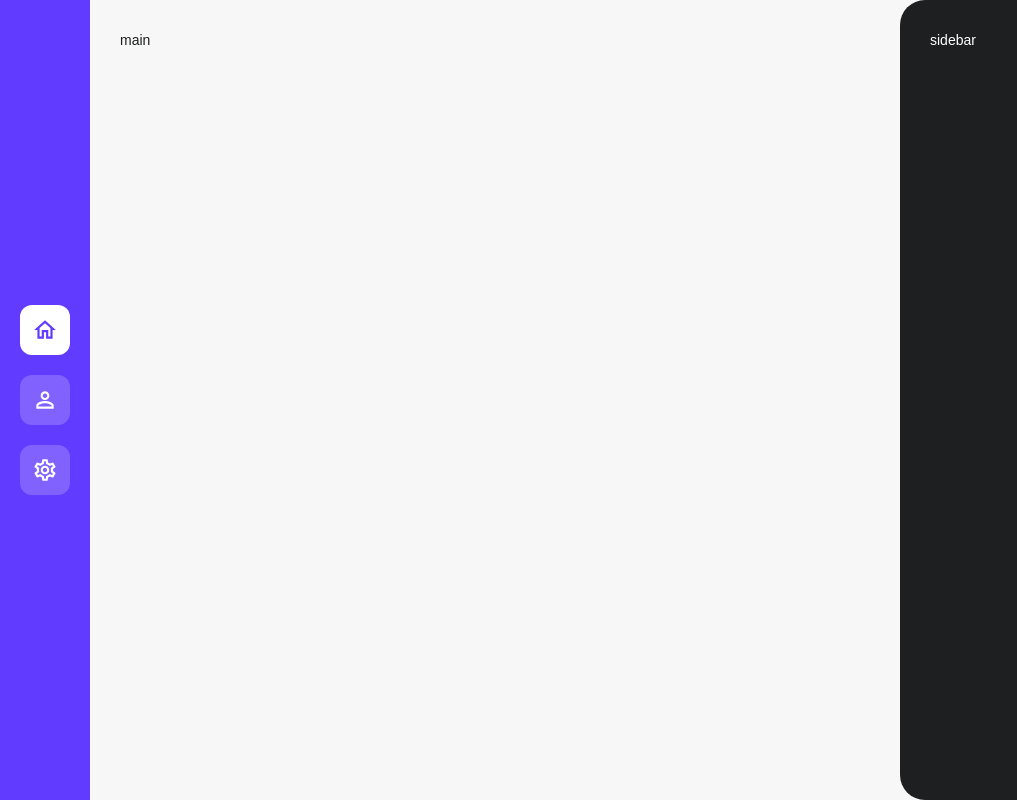
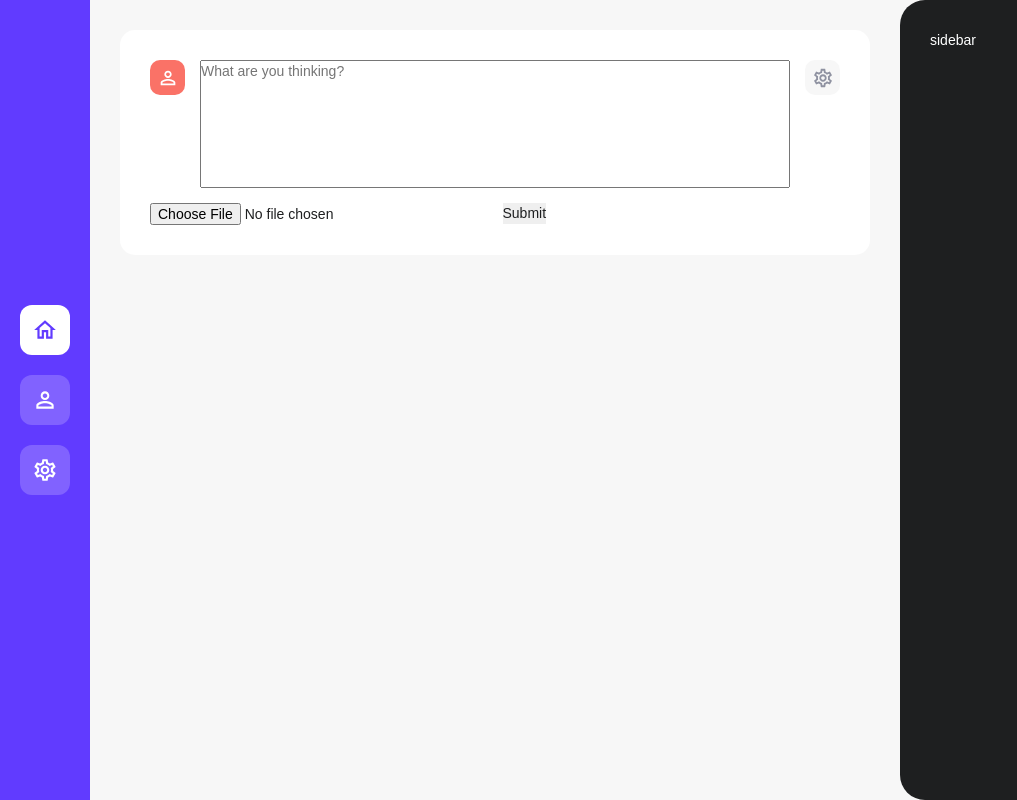
Before and after one commit to kyle-lambert/gamer-social-network, a React app in the folder client/: page /home in a window 1280 px wide. Shown: the whole page, without its empty margins (0-1017 px from the left). Built offline with nearby package versions, Linux system fonts and the light colour scheme.

Commit message:
Started on styles for new post form. Removed cursor styles from cube icon

```diff
--- a/client/src/components/cube-icon/cube-icon.scss
+++ b/client/src/components/cube-icon/cube-icon.scss
@@ -6,7 +6,6 @@
   align-items: center;
   width: 50px;
   height: 50px;
-  cursor: pointer;
 
   &[data-size="small"] {
     width: 35px;
@@ -18,6 +17,10 @@
     width: 50px;
     height: 50px;
     border-radius: 12px;
+  }
+
+  &[data-cube-color="white"] {
+    background-color: $white;
   }
 
   &[data-cube-color="grey"] {
--- /dev/null
+++ b/client/src/components/new-post/new-post.js
@@ -0,0 +1,35 @@
+import React from "react";
+import "./new-post.scss";
+
+import CubeIcon from "../../components/cube-icon/cube-icon";
+
+function NewPost(props) {
+  return (
+    <div className="new-post">
+      <form action="" className="new-post__form">
+        <div className="new-post__avatar">
+          <CubeIcon
+            name="personOutline"
+            fillColor="white"
+            cubeColor="secondary"
+          />
+        </div>
+        <textarea
+          rows="6"
+          placeholder="What are you thinking?"
+          className="new-post__textarea"></textarea>
+        <div className="new-post__dropdown">
+          <CubeIcon name="settings" />
+        </div>
+        <div className="new-post__upload">
+          <input type="file" className="new-post__input" />
+        </div>
+        <div className="new-post__submit">
+          <button className="new-post__btn">Submit</button>
+        </div>
+      </form>
+    </div>
+  );
+}
+
+export default NewPost;
--- /dev/null
+++ b/client/src/components/new-post/new-post.scss
@@ -0,0 +1,45 @@
+@import "../../scss/base/variables";
+
+.new-post {
+  padding: 30px;
+  background-color: $white;
+  border-radius: 15px;
+
+  &__form {
+    display: grid;
+    column-gap: 15px;
+    row-gap: 15px;
+    grid-template-columns: auto 1fr 1fr auto;
+    grid-template-rows: auto auto;
+  }
+
+  &__avatar {
+    grid-column: 1 / 2;
+    grid-row: 1 / 2;
+  }
+
+  &__textarea {
+    grid-column: 2 / 4;
+    grid-row: 1 / 2;
+    resize: none;
+    outline: none;
+    overflow: auto;
+    // border: none;
+    width: 100%;
+  }
+
+  &__dropdown {
+    grid-column: 4 / 5;
+    grid-row: 1 / 2;
+  }
+
+  &__upload {
+    grid-column: 1 / 3;
+    grid-row: 2 / 3;
+  }
+
+  &__submit {
+    grid-column: 3 / 5;
+    grid-row: 2 / 3;
+  }
+}
--- a/client/src/pages/home/home.js
+++ b/client/src/pages/home/home.js
@@ -4,11 +4,15 @@ import MainLayout from "../../layout/main-layout/main-layout";
 import SidebarLayout from "../../layout/sidebar-layout/sidebar-layout";
 import Navbar from "../../components/navbar/navbar";
 
+import NewPost from "../../components/new-post/new-post";
+
 function Home(props) {
   return (
     <>
       <Navbar />
-      <MainLayout sidebar>main</MainLayout>
+      <MainLayout sidebar>
+        <NewPost />
+      </MainLayout>
       <SidebarLayout>sidebar</SidebarLayout>
     </>
   );
--- a/client/src/pages/user-profile/user-profile.js
+++ b/client/src/pages/user-profile/user-profile.js
@@ -1,12 +1,16 @@
 import React from "react";
 
-import DashboardLayout from "../../layout/dashboard-layout/dashboard-layout";
+import MainLayout from "../../layout/main-layout/main-layout";
+import SidebarLayout from "../../layout/sidebar-layout/sidebar-layout";
+import Navbar from "../../components/navbar/navbar";
 
 function UserProfile(props) {
   return (
-    <DashboardLayout>
-      <div>UserProfile</div>
-    </DashboardLayout>
+    <>
+      <Navbar />
+      <MainLayout sidebar>user profile</MainLayout>
+      <SidebarLayout>sidebar</SidebarLayout>
+    </>
   );
 }
 
```
